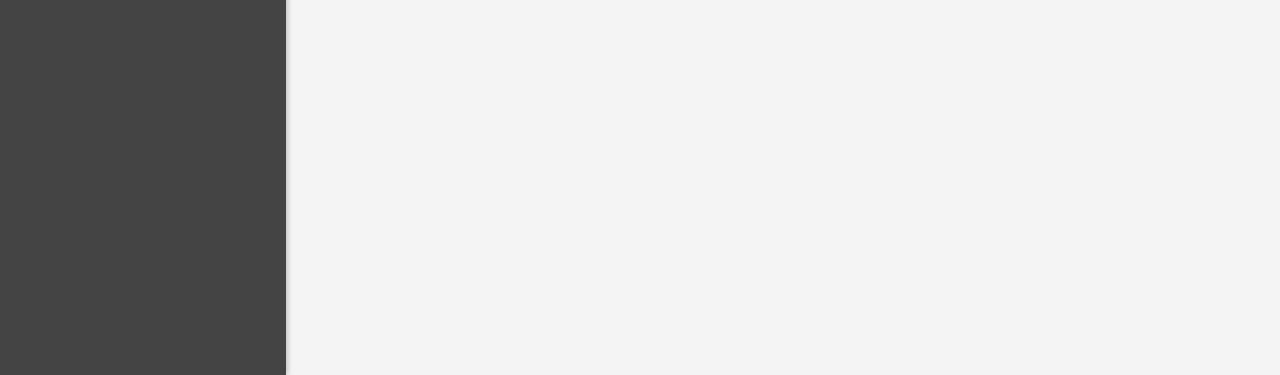
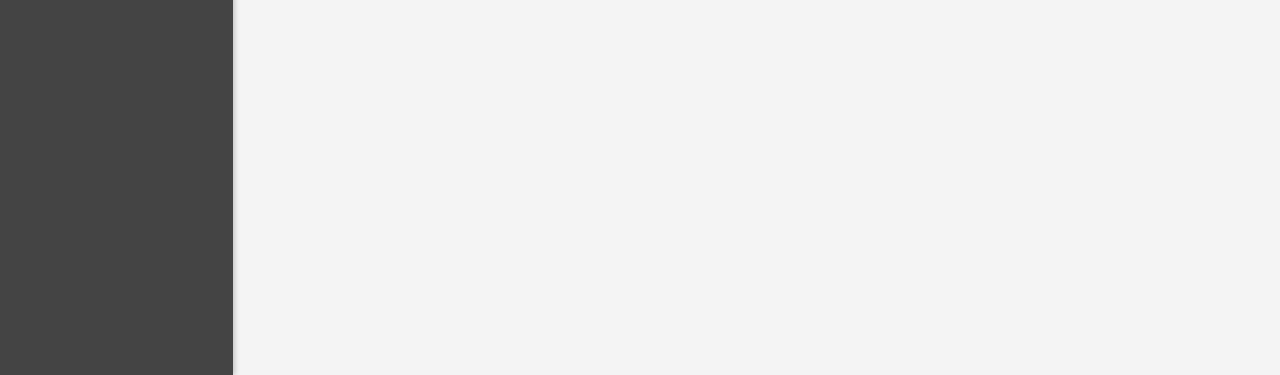
Before and after one commit to ezegrondona/Atlas-MOAR-y-MET, a plain HTML site: page index.html in a window 1280 px wide. Shown: the part 550-925 px from the top of the page. Drawn offline with Linux system fonts and the light colour scheme.

Commit message:
Update styles.css

```diff
--- a/styles.css
+++ b/styles.css
@@ -27,7 +27,7 @@ header {
 
 /* Barra lateral */
 .sidebar {
-    width: 270px;
+    width: 200px;
     background-color: #444;
     color: white;
     padding: 20px;
```
